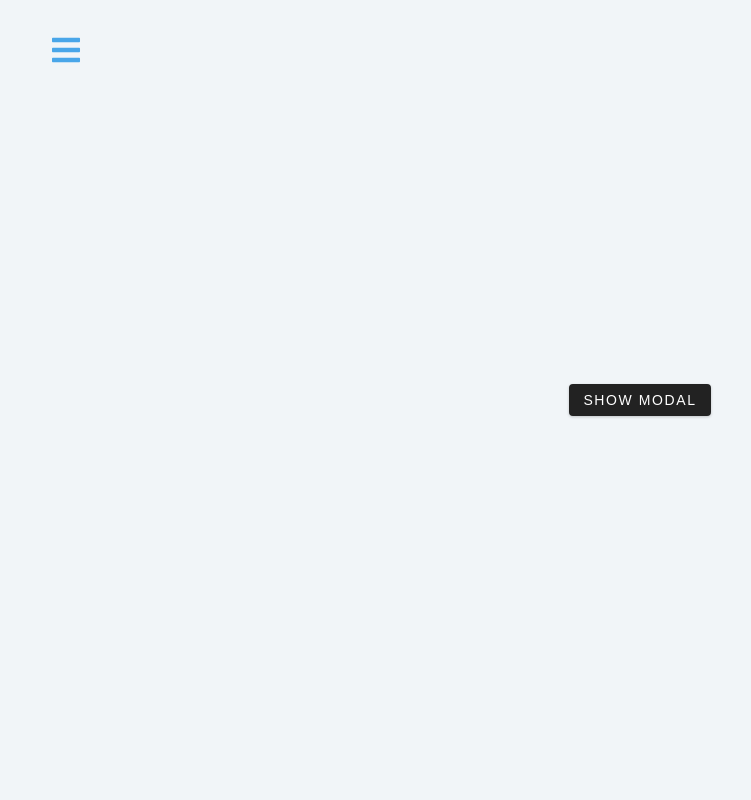
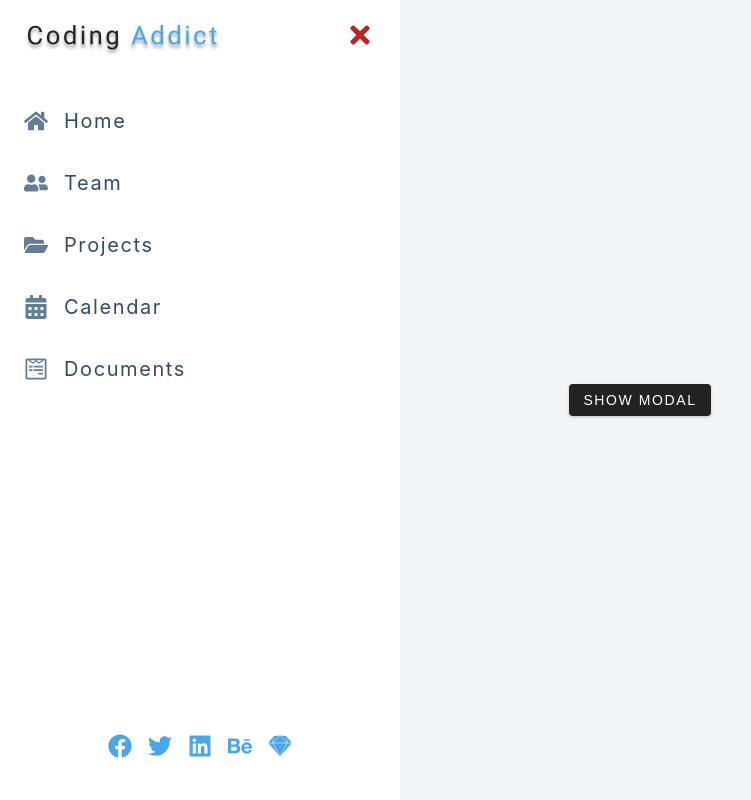
Before and after one commit to Hashim-Aziz/Sidebar-App, a React (Create React App) app: page / in a window 1280 px wide. Shown: the whole page, without its empty margins (0-751 px from the left). Built offline with nearby package versions, Linux system fonts and the light colour scheme.

Commit message:
sidebar component added

```diff
--- a/src/App.js
+++ b/src/App.js
@@ -1,12 +1,14 @@
 import React from "react";
 import Home from "./Home";
 import Modal from "./Modal";
+import Sidebar from "./Sidebar";
 
 function App() {
   return (
     <>
       <Home />
       <Modal />
+      <Sidebar />
     </>
   );
 }
--- /dev/null
+++ b/src/Sidebar.js
@@ -0,0 +1,42 @@
+import React from "react";
+import { links, social } from "./data";
+import logo from "./logo.svg";
+import { FaTimes } from "react-icons/fa";
+
+const Sidebar = () => {
+  return (
+    <aside className="sidebar show-sidebar">
+      <div className="sidebar-header">
+        <img src={logo} className="logo" alt="coding addict" />
+        <button className="close-btn">
+          <FaTimes />
+        </button>
+      </div>
+      <ul className="links">
+        {links.map((link) => {
+          const { id, url, icon, text } = link;
+          return (
+            <li key={id}>
+              <a href={url}>
+                {icon}
+                {text}
+              </a>
+            </li>
+          );
+        })}
+      </ul>
+      <ul className="social-icons">
+        {social.map((link) => {
+          const { id, url, icon } = link;
+          return (
+            <li key={id}>
+              <a href={url}>{icon}</a>
+            </li>
+          );
+        })}
+      </ul>
+    </aside>
+  );
+};
+
+export default Sidebar;
```
Also changed, not shown: src/logo.svg (added).
